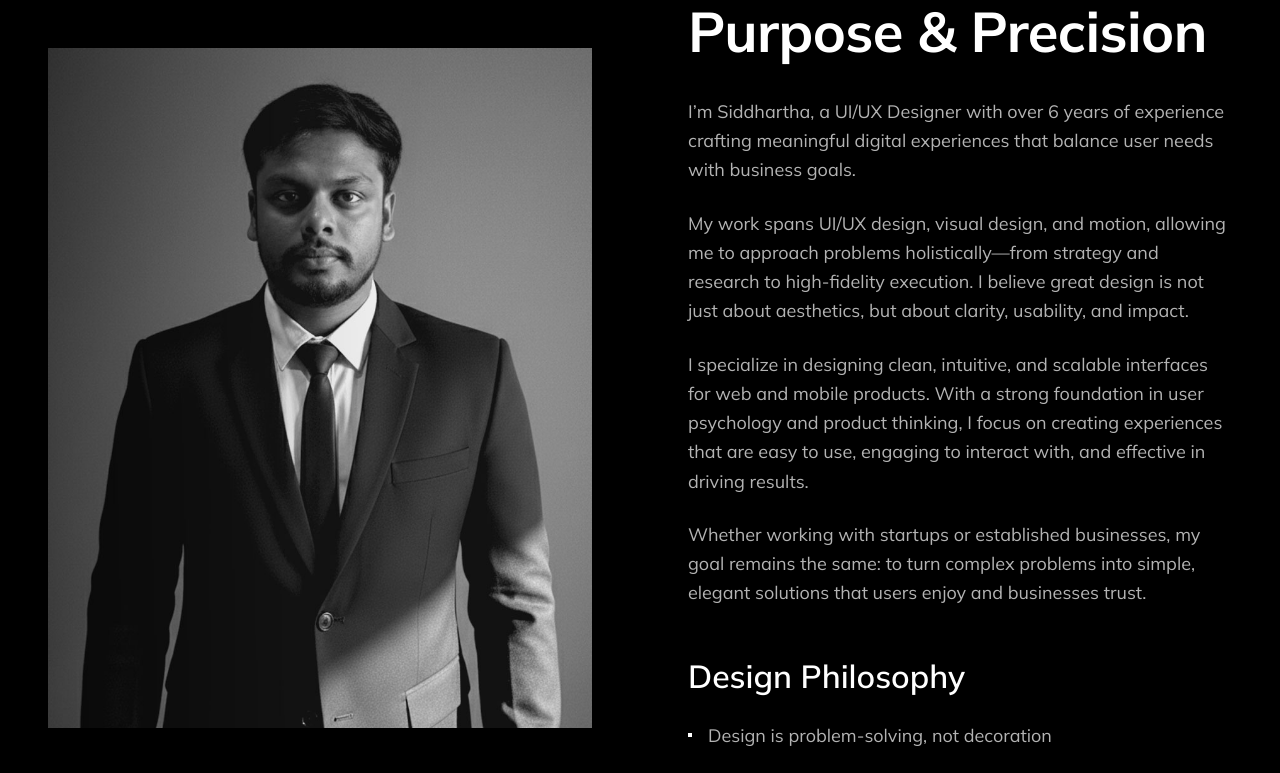
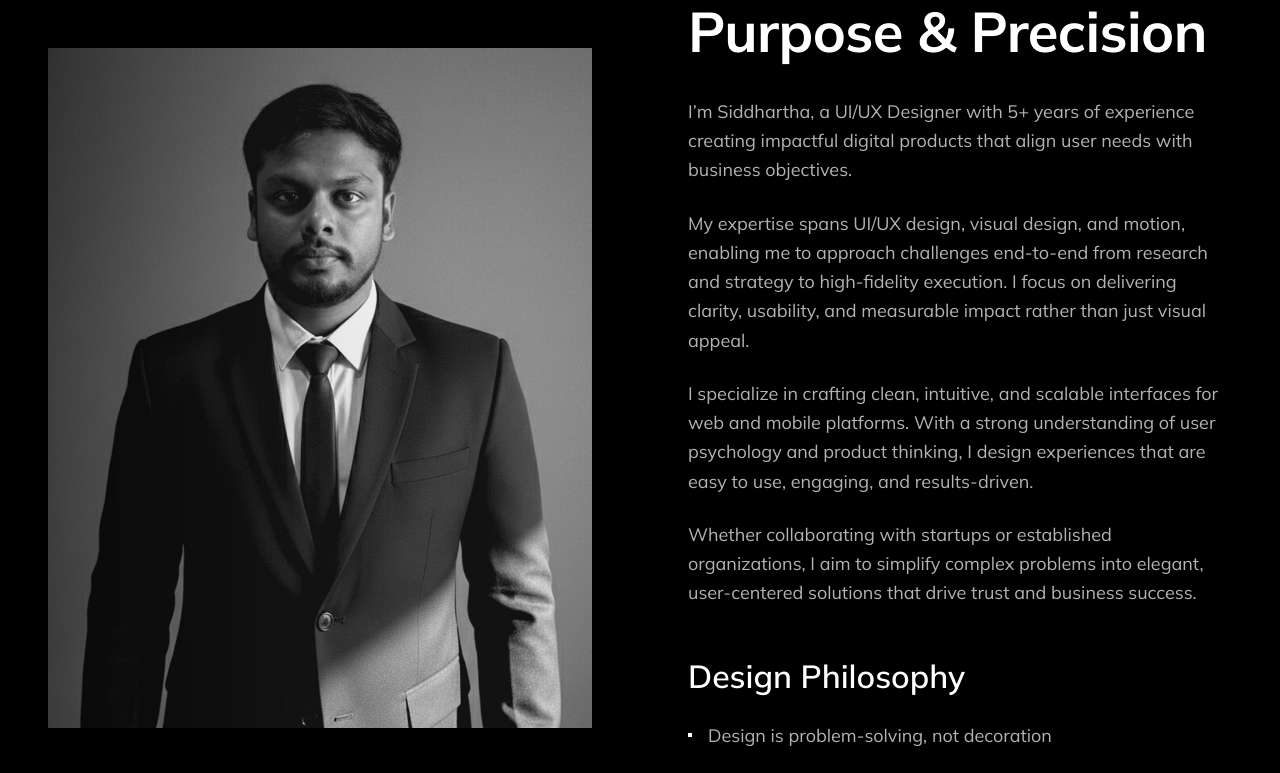
Before and after one commit to haterscrush/portfolio, a React (Vite) app: page / in a window 1280 px wide. Shown: the part 1045-1818 px from the top of the page. Built offline with nearby package versions, Linux system fonts and the light colour scheme.

Commit message:
update UI fixes

```diff
--- a/src/components/About.tsx
+++ b/src/components/About.tsx
@@ -67,10 +67,10 @@ export function About() {
 
             <div className="space-y-6 mb-12">
               {[
-                "I’m Siddhartha, a UI/UX Designer with over 6 years of experience crafting meaningful digital experiences that balance user needs with business goals.",
-                "My work spans UI/UX design, visual design, and motion, allowing me to approach problems holistically—from strategy and research to high-fidelity execution. I believe great design is not just about aesthetics, but about clarity, usability, and impact.",
-                "I specialize in designing clean, intuitive, and scalable interfaces for web and mobile products. With a strong foundation in user psychology and product thinking, I focus on creating experiences that are easy to use, engaging to interact with, and effective in driving results.",
-                 "Whether working with startups or established businesses, my goal remains the same: to turn complex problems into simple, elegant solutions that users enjoy and businesses trust.",
+                "I’m Siddhartha, a UI/UX Designer with 5+ years of experience creating impactful digital products that align user needs with business objectives.",
+                "My expertise spans UI/UX design, visual design, and motion, enabling me to approach challenges end-to-end from research and strategy to high-fidelity execution. I focus on delivering clarity, usability, and measurable impact rather than just visual appeal.",
+                "I specialize in crafting clean, intuitive, and scalable interfaces for web and mobile platforms. With a strong understanding of user psychology and product thinking, I design experiences that are easy to use, engaging, and results-driven.",
+                 "Whether collaborating with startups or established organizations, I aim to simplify complex problems into elegant, user-centered solutions that drive trust and business success.",
               ].map((text, index) => (
                 <motion.p
                   key={index}
--- a/src/components/Experience.tsx
+++ b/src/components/Experience.tsx
@@ -46,18 +46,6 @@ export function Experience() {
         'Contributed to News Application ',
         'Delivered 20+ Graphic Templates per Day',
         'Worked on many motion graphic videos',
-      ],
-    },
-    {
-      company: 'Annapurna Studios',
-      role: 'Motion Graphic Intern',
-      period: '2019 - 2020',
-      location: 'Hyderabad, telangana',
-      description: 'Started journey as a Graphic Designer and motion Graphic designer',
-      achievements: [
-        'Worked on 5+ movies',
-        'Created visual assets and illustrations',
-        'Participated in design critiques',
       ],
     },
   ];
```
